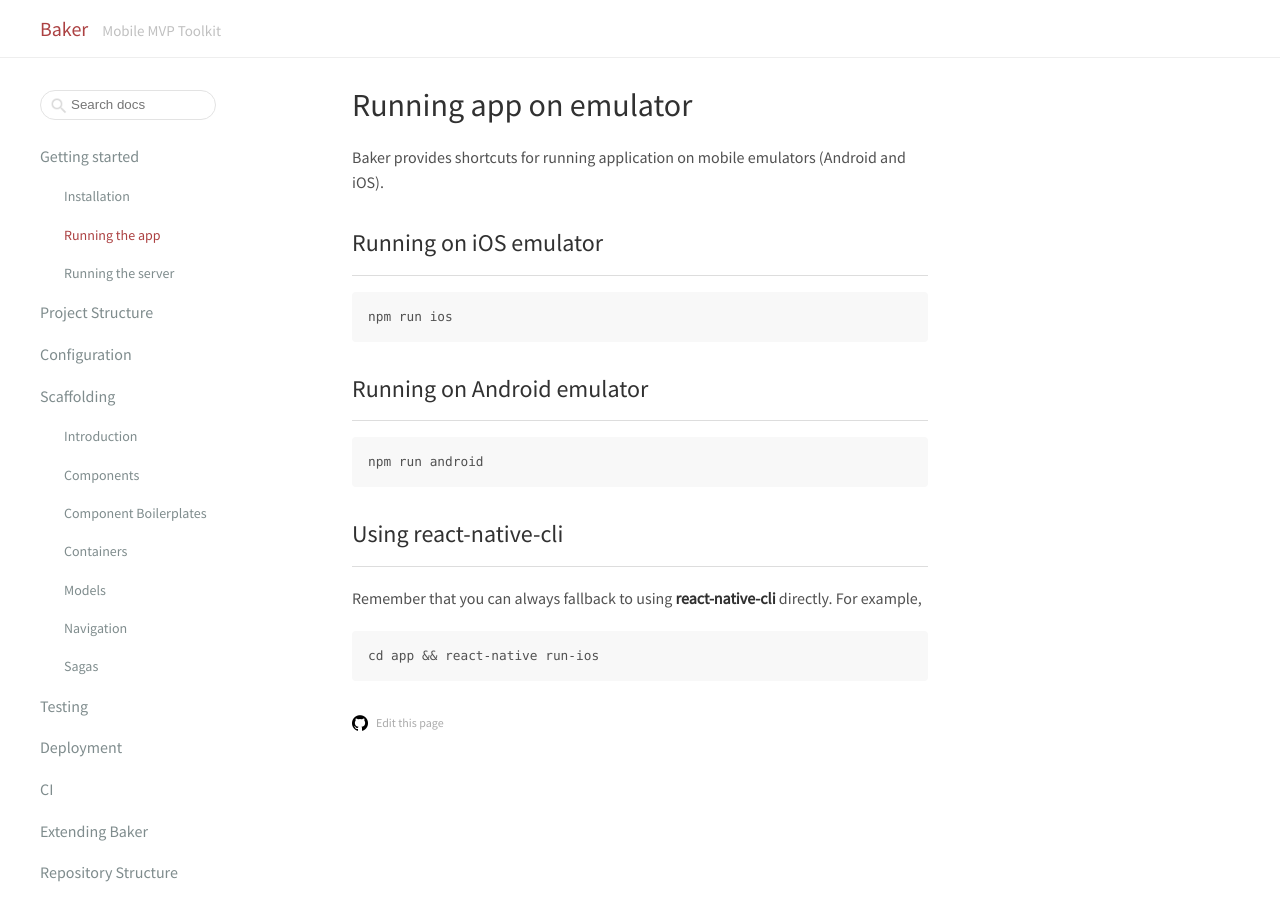
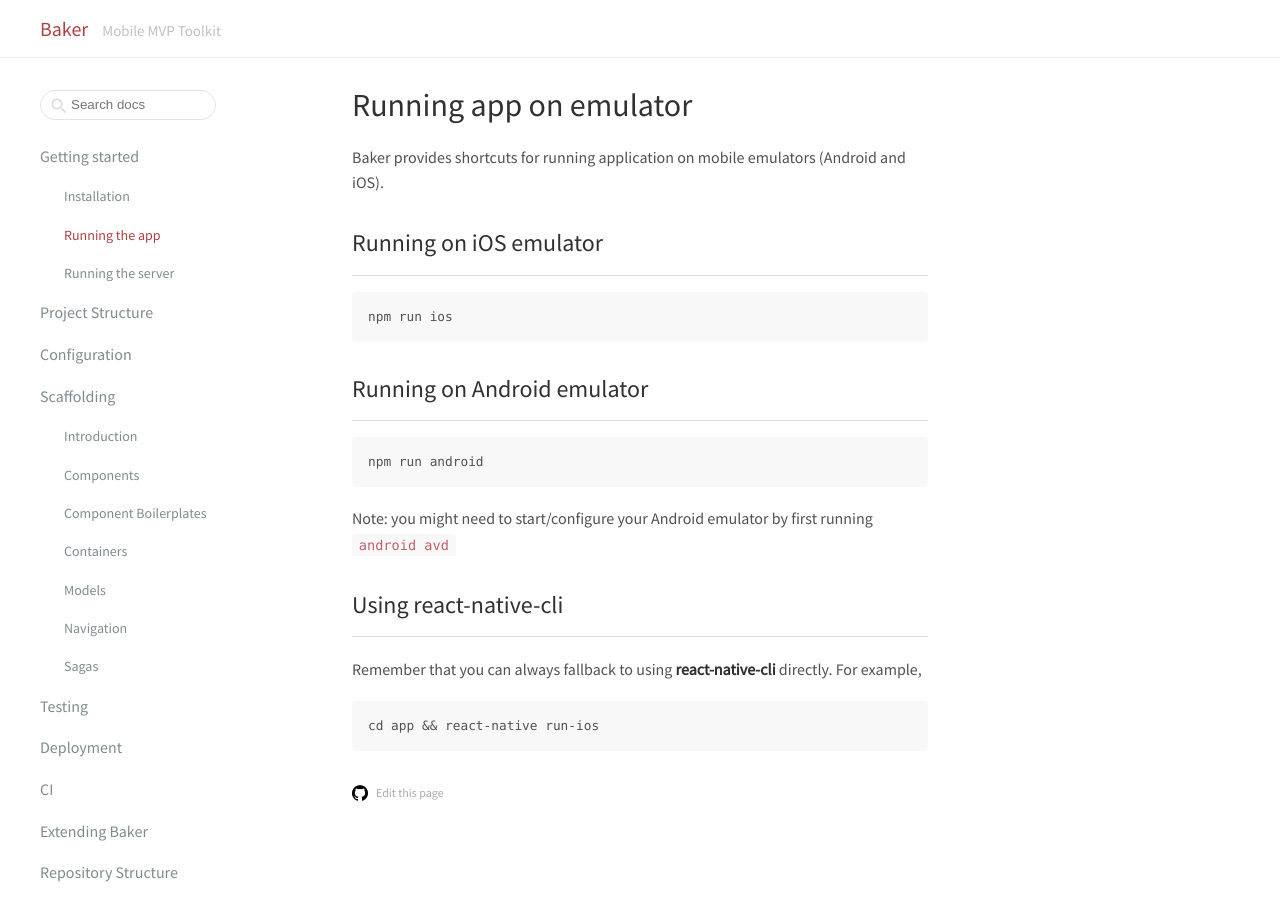
Before and after one commit to bakery/baker-docs, a Jekyll site: the page built from docs/gettingstarted/running-app-on-emulator.md, in a window 1280 px wide. Built offline with Jekyll 4.4.1, drawn with Linux system fonts in a browser that asks for light colours; comment, search, counter and statistics services are not loaded.

Commit message:
Update running-app-on-emulator.md

````diff
--- a/docs/gettingstarted/running-app-on-emulator.md
+++ b/docs/gettingstarted/running-app-on-emulator.md
@@ -18,6 +18,8 @@
 npm run android
 ```
 
+Note: you might need to start/configure your Android emulator by first running ```android avd```
+
 ## Using react-native-cli
 
 Remember that you can always fallback to using **react-native-cli** directly. For example,
````
